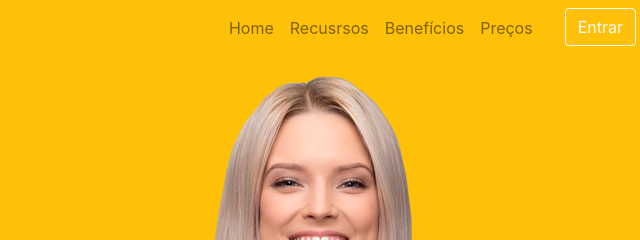
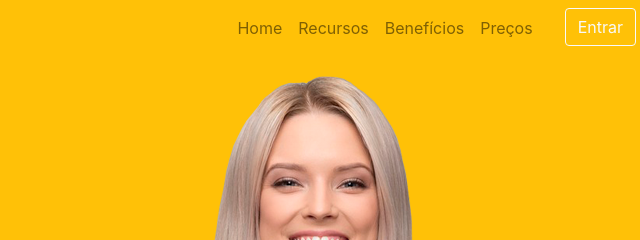
Before and after one commit to LPrata00/projetofinans, a plain HTML site: page index.html in a window 1280 px wide. Shown: the top 240 px of the page, 559-1199 px from the left. Drawn offline with nearby package versions, Linux system fonts and the light colour scheme.

Commit message:
alteração de texto
pequeno conserto

```diff
--- a/index.html
+++ b/index.html
@@ -32,7 +32,7 @@
                         </li>
 
                         <li class="nav-item">
-                            <a href="" class="nav-link">Recusrsos</a>
+                            <a href="" class="nav-link">Recursos</a>
                         </li>
 
                         <li class="nav-item">
```
